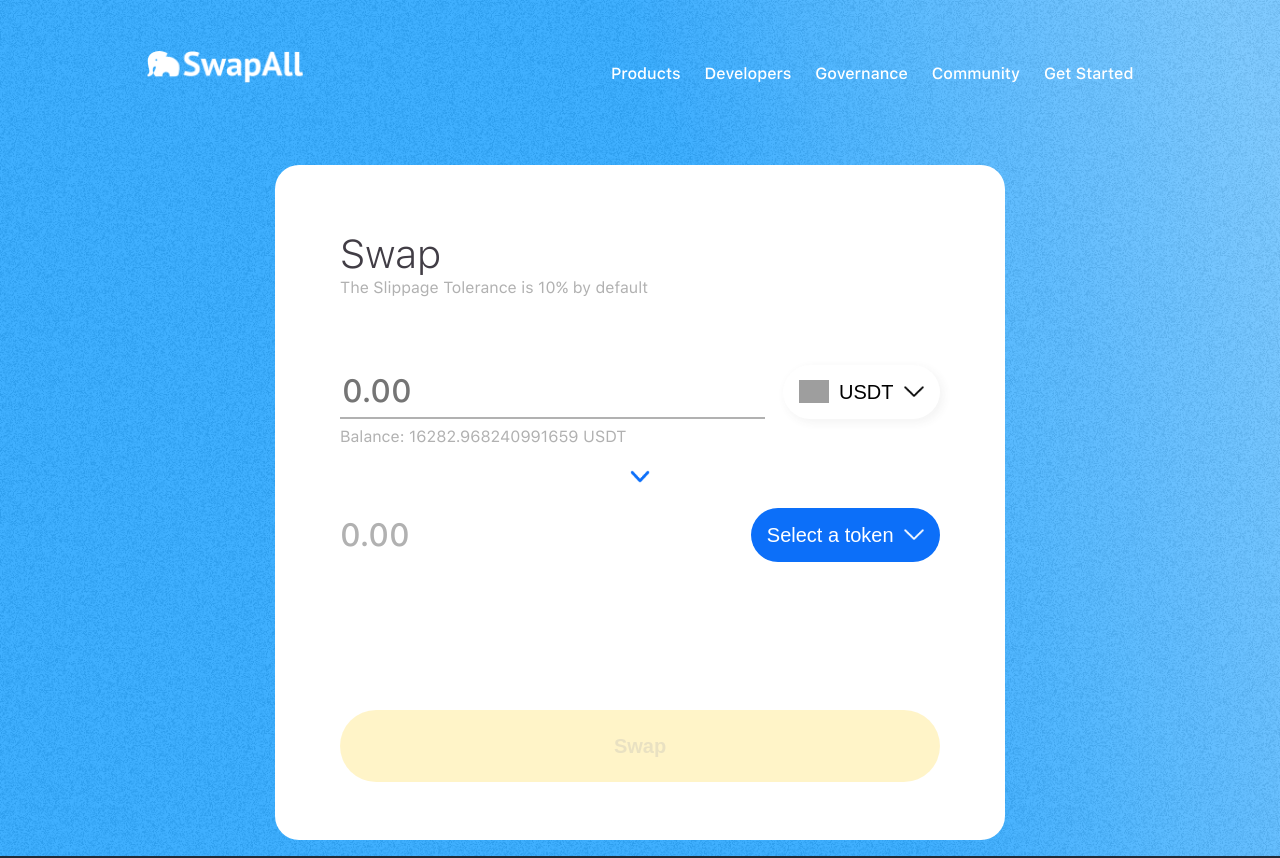
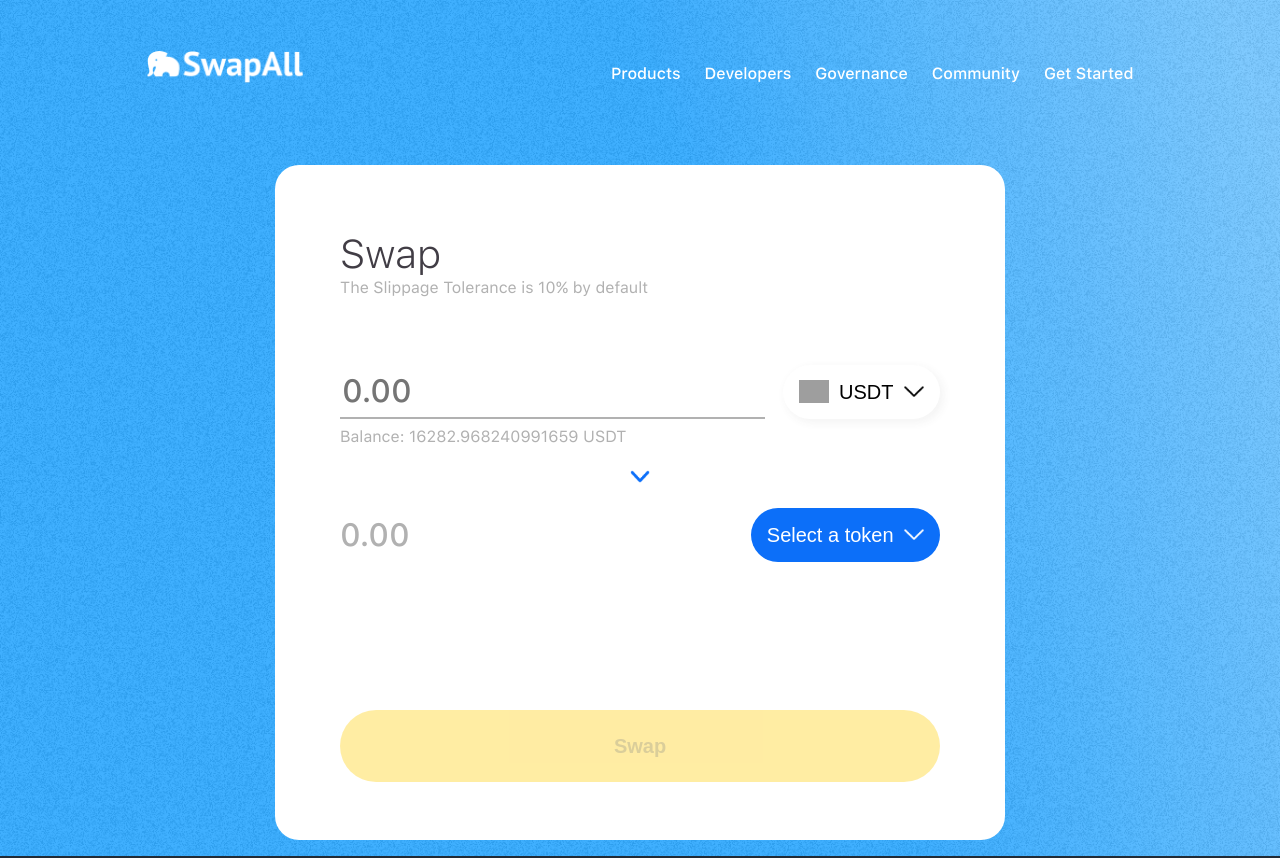
Before and after one commit to cdd741/SwapAll, a React (Create React App) app: page / in a window 1280 px wide. Shown: the top 858 px of the page. Built offline with nearby package versions, Linux system fonts and the light colour scheme; grey boxes are pictures that could not be loaded.

Commit message:
changing invalid button color opacity
Signed-off-by: Andre Chen <baizhou.chen@uwaterloo.ca>

```diff
--- a/src/App.scss
+++ b/src/App.scss
@@ -114,7 +114,7 @@
     transition: 0.6s;
 
     &--invalid {
-      opacity: 0.3;
+      opacity: 0.5;
     }
 
     &:hover {
```
